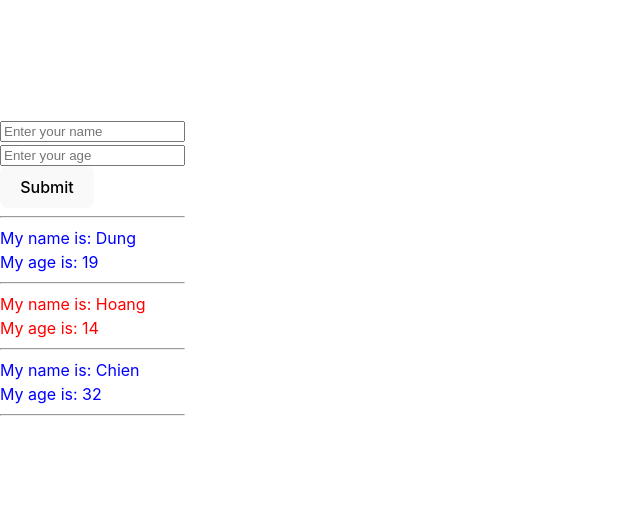
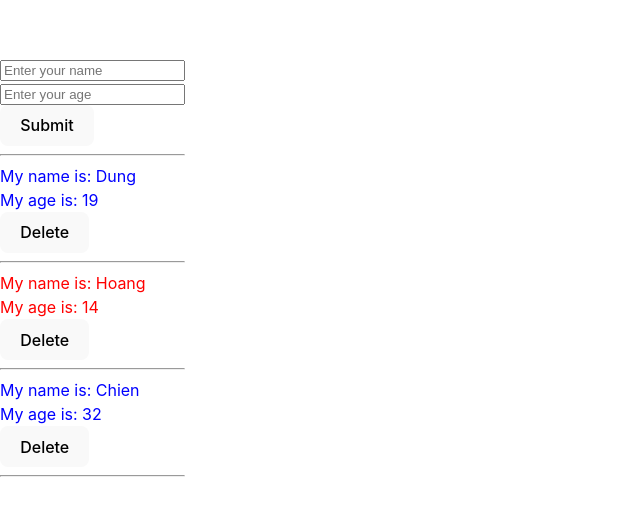
Before and after one commit to DarkTzeoi/React_IUH_2025, a React (Vite) app in the folder TH_Buoi2/React_Component/: page / in a window 1280 px wide. Shown: the part 129-644 px from the top of the page, without its empty margins (0-640 px from the left). Built offline with nearby package versions, Linux system fonts and the light colour scheme.

Commit message:
Add delete user functionality to DisplayInfor component

```diff
--- a/TH_Buoi2/React_Component/src/Components/DisplayInfor.jsx
+++ b/TH_Buoi2/React_Component/src/Components/DisplayInfor.jsx
@@ -10,6 +10,13 @@ export default class DisplayInfor extends Component {
             <div key={user.id} className={user.Age < 18 ? "red" : "blue"}>
               <div>My name is: {user.Name} </div>
               <div>My age is: {user.Age} </div>
+              <button
+                onClick={() => {
+                  this.props.handleDeleteUser(user.id);
+                }}
+              >
+                Delete
+              </button>
               <hr />
             </div>
           );
--- a/TH_Buoi2/React_Component/src/Components/MyComponent.jsx
+++ b/TH_Buoi2/React_Component/src/Components/MyComponent.jsx
@@ -27,6 +27,13 @@ export default class MyComponent extends Component {
     });
   };
 
+  handleDeleteUser = (userID) => {
+    let listUserClone = this.state.listUser;
+    listUserClone = listUserClone.filter((item) => item.id != userID);
+    this.setState({
+      listUser: listUserClone,
+    });
+  };
   render() {
     let parent = "this is my parent";
     return (
@@ -37,7 +44,10 @@ export default class MyComponent extends Component {
         {/* <ChildComponent myProps={parent} sum={this.sum} /> */}
         <AddUserInfor handleAddnewUser={this.handleAddnewUser} />
         <hr />
-        <DisplayInfor listUser={this.state.listUser} />
+        <DisplayInfor
+          listUser={this.state.listUser}
+          handleDeleteUser={this.handleDeleteUser}
+        />
       </div>
     );
   }
```
